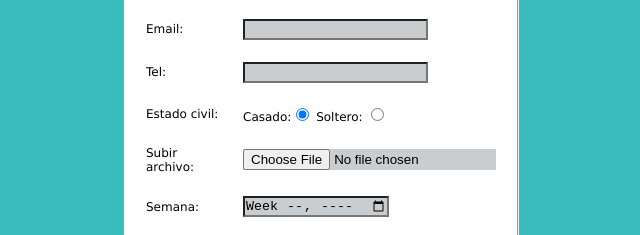
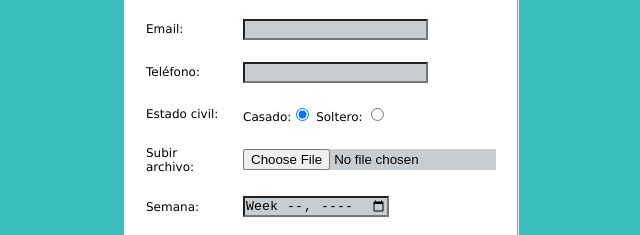
Before and after one commit to javierlafuentecarreras-sys/proyecto-kanban-javierlafuente, a plain HTML site: page index.html in a window 1280 px wide. Shown: the part 400-635 px from the top of the page, 319-959 px from the left. Drawn offline with Linux system fonts and the light colour scheme.

Commit message:
Cambiado el campo tel
closes #1

```diff
--- a/index.html
+++ b/index.html
@@ -115,7 +115,7 @@
                 <td><input type="email" name="campoemail"></td>
             </tr>
             <tr>
-                <td><label for="campotel">Tel:</label></td>
+                <td><label for="campotel">Teléfono:</label></td>
                 <td><input type="tel" name="campotel"></td>
             </tr>
             <tr>
```
